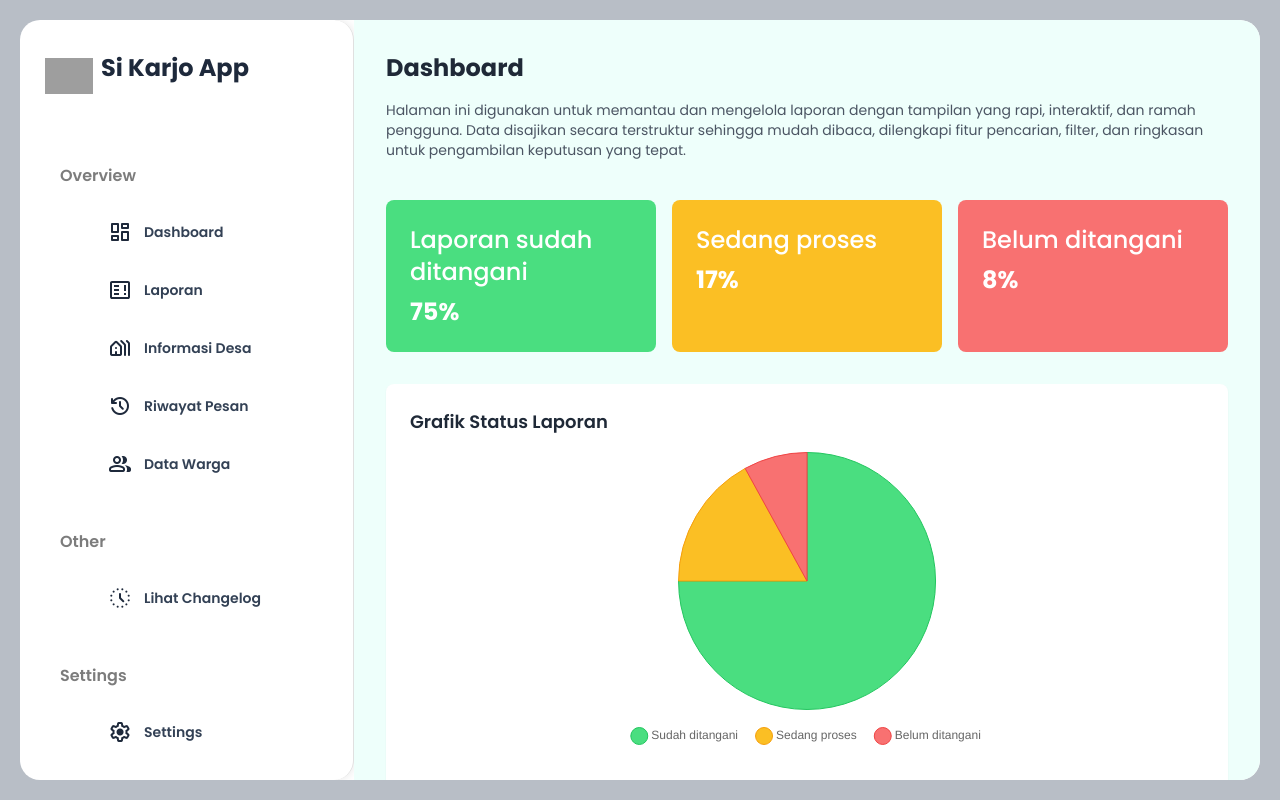
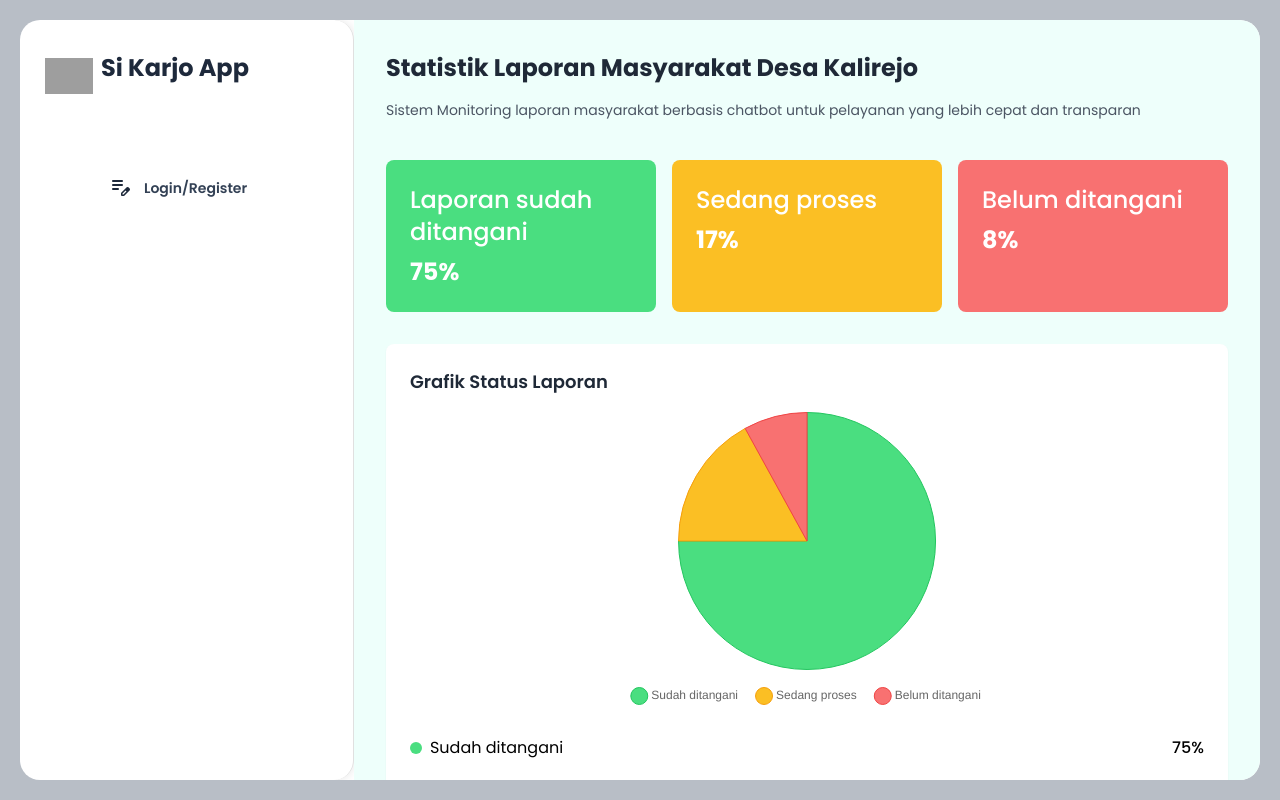
Before and after one commit to Proyek-PKM/fe-website-kalirejo, a React (Vite) app: page / in a window 1280 px wide. Built offline with nearby package versions, Linux system fonts and the light colour scheme; grey boxes are pictures that could not be loaded; a web font is replaced by a local one.

Commit message:
Fitur Landing-page

```diff
--- a/src/App.tsx
+++ b/src/App.tsx
@@ -3,9 +3,11 @@ import useAuthStore from "./store/authstore";
 
 // Layouts
 import DashboardLayout from "./components/DashboardLayout";
+import LandingLayout from "./components/LandingLayout";
 
 // Pages
 import Dashboard from "./pages/Dashboard/Dashboard";
+import Landing from "./pages/Landing/Landing";
 import Laporan from "./pages/Laporan/Laporan";
 import InformasiDesa from "./pages/InformasiDesa/InformasiDesa";
 import LaporanDetail from "./pages/LaporanDetail/LaporanDetail";
@@ -31,10 +33,22 @@ import DataWarga from "./pages/DataWarga/DataWarga";
 
 import "./App.css";
 
-// component to protect routes
+// Component to protect routes
 const ProtectedRoute = () => {
   const isAuthenticated = useAuthStore((state) => state.isAuthenticated);
   return isAuthenticated ? <DashboardLayout /> : <Navigate to="/login" replace />;
+};
+
+// Component for public landing page
+const PublicRoute = () => {
+  const isAuthenticated = useAuthStore((state) => state.isAuthenticated);
+  return isAuthenticated ? <Navigate to="/dashboard" replace /> : <LandingLayout />;
+};
+
+// Component for fallback route
+const FallbackRoute = () => {
+  const isAuthenticated = useAuthStore((state) => state.isAuthenticated);
+  return isAuthenticated ? <Navigate to="/dashboard" replace /> : <Navigate to="/" replace />;
 };
 
 const App = () => {
@@ -45,11 +59,15 @@ const App = () => {
         <Route path="/login" element={<Login />} />
         <Route path="/register" element={<Register />} />
 
+        {/* Public landing page */}
+        <Route path="/" element={<PublicRoute />}>
+          <Route index element={<Landing />} />
+        </Route>
+
         {/* Protected routes */}
-        <Route path="/" element={<ProtectedRoute />}>
+        <Route path="/dashboard" element={<ProtectedRoute />}>
           <Route index element={<Dashboard />} />
           <Route path="informasi-desa" element={<InformasiDesa />} />
-          <Route path="dashboard" element={<Dashboard />} />
           <Route path="riwayat-pesan" element={<RiwayatPesan />} />
           <Route path="laporan">
             <Route index element={<Laporan />} />
@@ -74,7 +92,7 @@ const App = () => {
         </Route>
 
         {/* Fallback route if no other route matches */}
-        <Route path="*" element={<Navigate to="/" replace />} />
+        <Route path="*" element={<FallbackRoute />} />
       </Routes>
     </Router>
   );
--- /dev/null
+++ b/src/components/LandingLayout.tsx
@@ -0,0 +1,25 @@
+import LandingSidebar from "../components/Sidebar/LandingSidebar";
+import "../components/DashboardLayout.css";
+import "../components/Scrollbar/Scrollbar.css";
+import { Outlet } from "react-router-dom";
+
+function LandingLayout() {
+  return (
+    <>
+      <div className="h-[100vh] bg-[#b8bec6] p-5">
+        <section className="layout">
+          <aside className="sidebar-container overflow-y-auto scrollbar">
+            <LandingSidebar />
+          </aside>
+          <main className="bg-primary-100 overflow-y-auto scrollbar">
+            <div className="page-container">
+              <Outlet />
+            </div>
+          </main>
+        </section>
+      </div>
+    </>
+  );
+}
+
+export default LandingLayout;
--- /dev/null
+++ b/src/components/Sidebar/LandingSidebar.tsx
@@ -0,0 +1,98 @@
+import { useLocation, useNavigate } from "react-router-dom";
+import type { MenuType } from "../types/Sidebar.types";
+import Icon from "../icon/Icon";
+
+export default function LandingSidebar() {
+  const menu_auth: MenuType[] = [
+    {
+      judul: "login/register",
+      route: "/login",
+      icon: "edit_note", // Using pencil/edit icon as requested
+    },
+  ];
+
+  return (
+    <>
+      <div className="p-8 px-10 h-full">
+        {/* wrapper */}
+        <div className="flex flex-col gap-10 justify-between h-full ">
+          <div className="mb-20">
+            {/* header */}
+            <header className="flex items-center gap-2 mb-16 mr-16">
+              <img
+                className="ml-[-15px] w-[3rem]"
+                src="https://external-content.duckduckgo.com/iu/?u=https%3A%2F%2Fcdn.kibrispdr.org%2Fdata%2F753%2Flogo-kabupaten-banyuwangi-png-3.png&f=1&nofb=1&ipt=be43c0b886e2cd492eb138db6d24aa8bc9c740f8b7bbb6e25a8772e331de191d"
+                alt="oke"
+              />
+              <h1 className="text-2xl font-bold">Si Karjo App</h1>
+            </header>
+            {/* menu */}
+            <main className="flex flex-col gap-5">
+              <Menu title="" dataMenu={menu_auth} />
+            </main>
+          </div>
+          {/* footer content */}
+          {/* Footer removed as requested */}
+        </div>
+      </div>
+    </>
+  );
+}
+
+function Menu({ title, dataMenu }: { title: string; dataMenu: MenuType[] }) {
+  const navigate = useNavigate();
+  const location = useLocation();
+
+  const path = location.pathname.startsWith("/")
+    ? location.pathname.slice(1)
+    : location.pathname;
+  const firstSegment = path.split("/")[0];
+
+  return (
+    <div className="select-none">
+      {title && (
+        <h3 className="text-[#7C7C7C] font-semibold text-base capitalize mb-5">
+          {title}
+        </h3>
+      )}
+      <ul className="flex flex-col gap-1">
+        {dataMenu.map((item, index) => {
+          const itemPath = item.route.startsWith("/")
+            ? item.route.slice(1)
+            : item.route;
+          const itemFirstSegment = itemPath.split("/")[0];
+
+          const isActive = firstSegment === itemFirstSegment;
+
+          return (
+            <li
+              className={`
+                flex
+                items-center
+                text-sm
+                gap-3
+                py-3 px-7
+                cursor-pointer
+                rounded-lg
+                transition-all
+                select-none
+                ${isActive ? "bg-menu-active-bg font-bold" : ""}
+                ${item.judul === 'logout' ? 'text-logout-text' : 'text-slate-800'}
+                hover:bg-menu-active-bg
+              `}
+              key={index}
+              onClick={() => navigate(item.route)}
+            >
+              <Icon icon={item.icon} />
+              <p
+                className={`font-semibold capitalize m-0 ${item.judul === "logout" ? "text-logout-text" : ""}`}
+              >
+                {item.judul}
+              </p>
+            </li>
+          );
+        })}
+      </ul>
+    </div>
+  );
+}
--- /dev/null
+++ b/src/pages/Landing/Landing.tsx
@@ -0,0 +1,107 @@
+import PieChart from "../../components/charts/PieChart";
+import { reportStatusData } from "../../data/chartData";
+
+function Landing() {
+  const reportData = reportStatusData;
+
+  return (
+    <div className="flex flex-col ">
+      <div className="flex justify-between items-center mb-6">
+        <div>
+          <h1 className="text-2xl font-bold text-gray-800">Statistik Laporan Masyarakat Desa Kalirejo</h1>
+          <p className="text-sm text-gray-600 mt-1">
+            Sistem Monitoring laporan masyarakat berbasis chatbot untuk pelayanan yang lebih cepat dan transparan
+          </p>
+        </div>
+      </div>
+
+      {/* Stats Cards */}
+      <div className="grid grid-cols-3 gap-4 mb-8">
+        <div className="bg-[#4ade80] p-6 rounded-lg">
+          <h3 className="text-white font-medium mb-2">
+            Laporan sudah ditangani
+          </h3>
+          <div className="text-white text-2xl font-bold">
+            {reportData.sudahDitangani}%
+          </div>
+        </div>
+
+        <div className="bg-[#fbbf24] p-6 rounded-lg">
+          <h3 className="text-white font-medium mb-2">Sedang proses</h3>
+          <div className="text-white text-2xl font-bold">
+            {reportData.sedangProses}%
+          </div>
+        </div>
+
+        <div className="bg-[#f87171] p-6 rounded-lg">
+          <h3 className="text-white font-medium mb-2">Belum ditangani</h3>
+          <div className="text-white text-2xl font-bold">
+            {reportData.belumDitangani}%
+          </div>
+        </div>
+      </div>
+
+      {/* Chart Section */}
+      <div className="bg-white p-6 rounded-lg shadow-sm">
+        <h2 className="text-lg font-semibold text-gray-800 mb-4">
+          Grafik Status Laporan
+        </h2>
+        <div className="mb-6">
+          <PieChart data={reportData} />
+        </div>
+        <div className="flex flex-col space-y-4">
+          <div className="flex items-center justify-between">
+            <div className="flex items-center">
+              <div className="w-3 h-3 rounded-full bg-[#4ade80] mr-2"></div>
+              <span>Sudah ditangani</span>
+            </div>
+            <span className="font-medium">
+              {Math.round(
+                (reportData.sudahDitangani /
+                  (reportData.sudahDitangani +
+                    reportData.sedangProses +
+                    reportData.belumDitangani)) *
+                  100
+              )}
+              %
+            </span>
+          </div>
+          <div className="flex items-center justify-between">
+            <div className="flex items-center">
+              <div className="w-3 h-3 rounded-full bg-[#fbbf24] mr-2"></div>
+              <span>Sedang proses</span>
+            </div>
+            <span className="font-medium">
+              {Math.round(
+                (reportData.sedangProses /
+                  (reportData.sudahDitangani +
+                    reportData.sedangProses +
+                    reportData.belumDitangani)) *
+                  100
+              )}
+              %
+            </span>
+          </div>
+          <div className="flex items-center justify-between">
+            <div className="flex items-center">
+              <div className="w-3 h-3 rounded-full bg-[#f87171] mr-2"></div>
+              <span>Belum ditangani</span>
+            </div>
+            <span className="font-medium">
+              {Math.round(
+                (reportData.belumDitangani /
+                  (reportData.sudahDitangani +
+                    reportData.sedangProses +
+                    reportData.belumDitangani)) *
+                  100
+              )}
+              %
+            </span>
+          </div>
+        </div>
+      </div>
+    </div>
+  );
+}
+
+export default Landing;
--- a/src/store/authstore.ts
+++ b/src/store/authstore.ts
@@ -17,7 +17,7 @@ let temporaryUsers: UserData[] = [];
 const useAuthStore = create<AuthState>()(
   persist(
     (set) => ({
-      isAuthenticated: true,
+      isAuthenticated: false,
       user: null,
 
 
```
